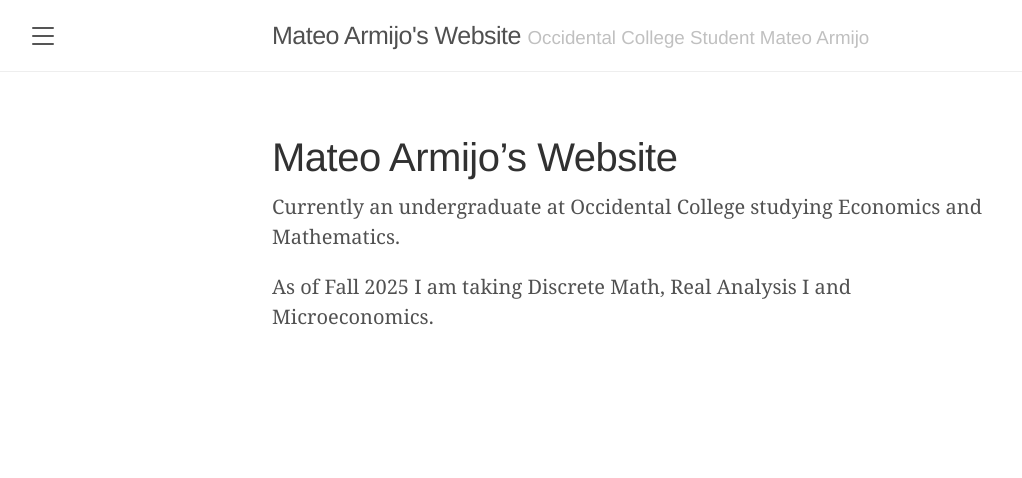
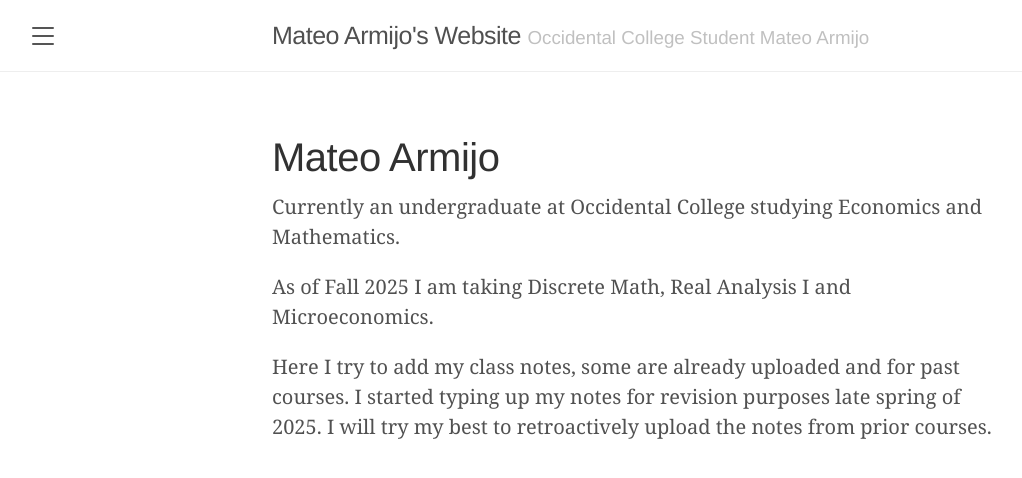
Before and after one commit to MateoArm/MateoArm.github.io, a Jekyll site: the page built from index.md, in a window 1280 px wide. Shown: the top 478 px of the page, without its empty margins (8-1030 px from the left). Built offline with Jekyll 4.4.1, drawn with Linux system fonts in a browser that asks for light colours.

Commit message:
Update index.md

```diff
--- a/index.md
+++ b/index.md
@@ -3,8 +3,10 @@ layout: default
 title: Home
 ---
 
-# Mateo Armijo's Website
+# Mateo Armijo
 
 Currently an undergraduate at Occidental College studying Economics and Mathematics.
 
 As of Fall 2025 I am taking Discrete Math, Real Analysis I and Microeconomics.
+
+Here I try to add my class notes, some are already uploaded and for past courses. I started typing up my notes for revision purposes late spring of 2025. I will try my best to retroactively upload the notes from prior courses.
```
